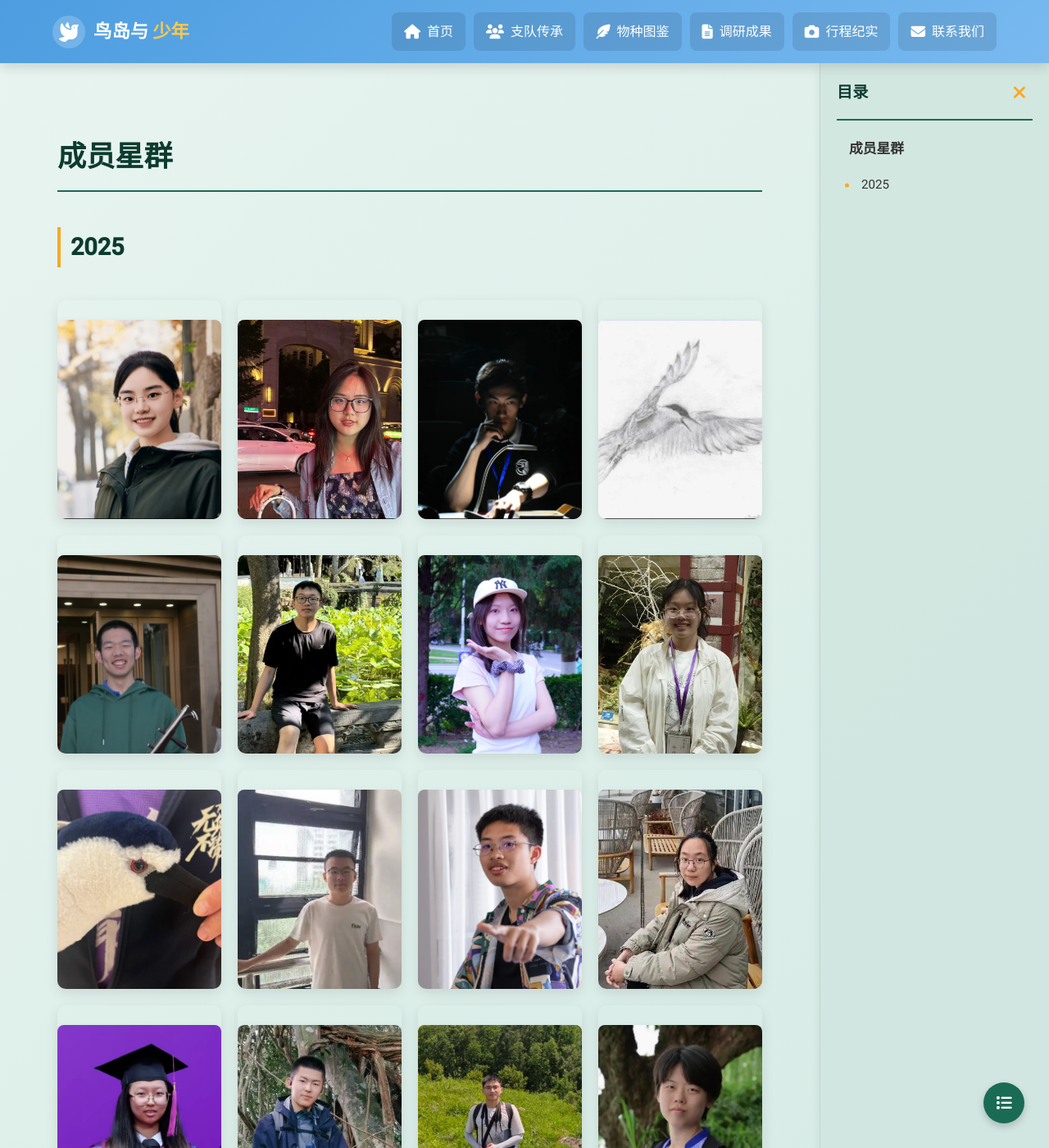
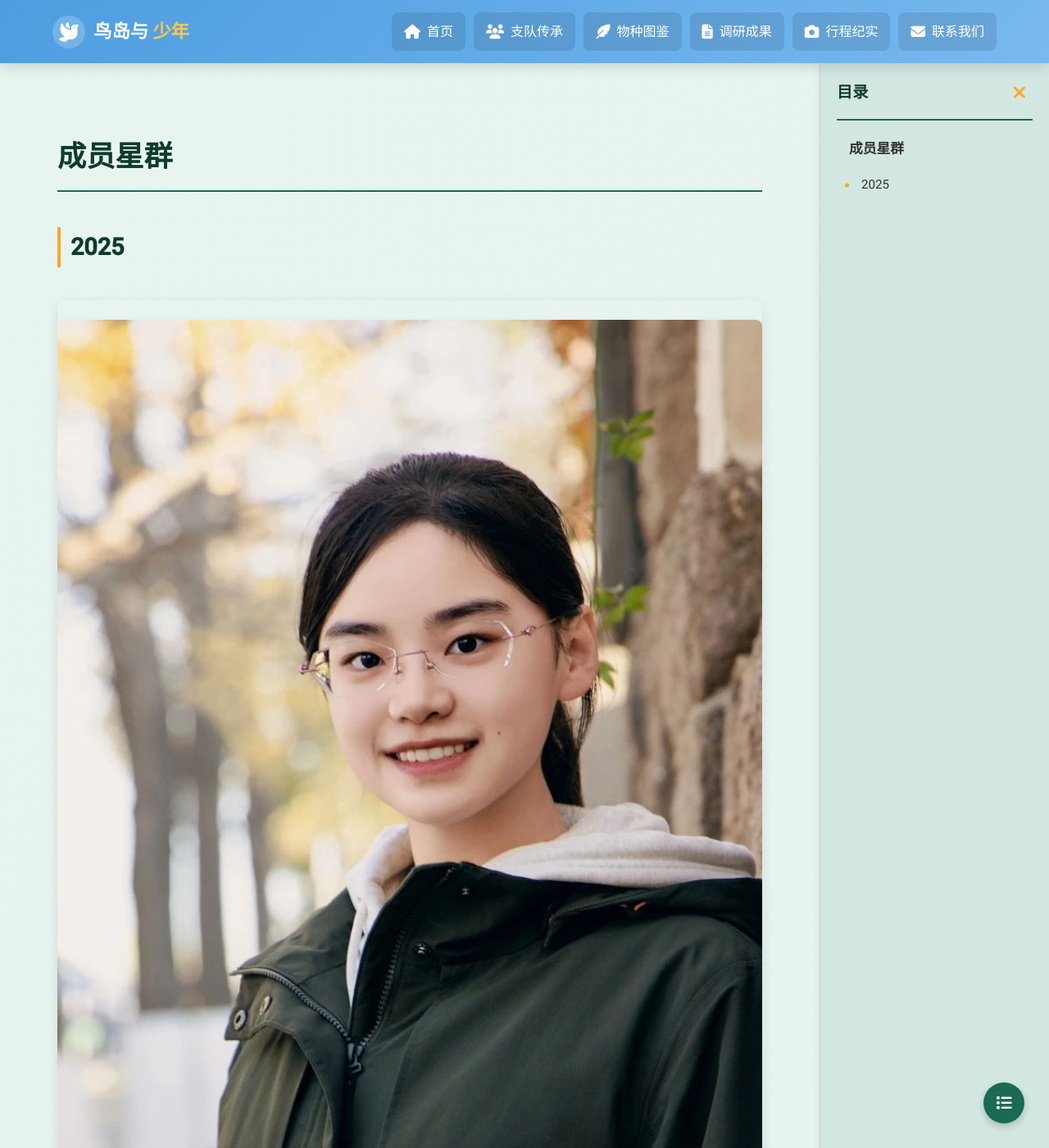
Before and after one commit to zf-li23/tsinghua_birdisland.github.io, a Jekyll site: the page built from about/members.md, in a window 1280 px wide and 1400 px high. Shown: the whole window at 82% size. Built offline with Jekyll 4.4.1, drawn with Linux system fonts in a browser that asks for light colours.

Commit message:
Update style.css

```diff
--- a/assets/css/style.css
+++ b/assets/css/style.css
@@ -216,6 +216,8 @@
     gap: 20px; /* 减小间隙 */
     margin: 40px auto 0; /* 调整上边距 */
     max-width: 1200px; /* 增加最大宽度 */
+    display: flex;
+    flex-direction: column;
 }
 
 .gallery-item {
@@ -238,6 +240,8 @@
     display: block; /* 关键修复：消除白边 */
     object-fit: cover;
     transition: transform 0.5s;
+    flex: 1 1 auto;
+    min-height: 0;
 }
 
 .gallery-item:hover img {
```
